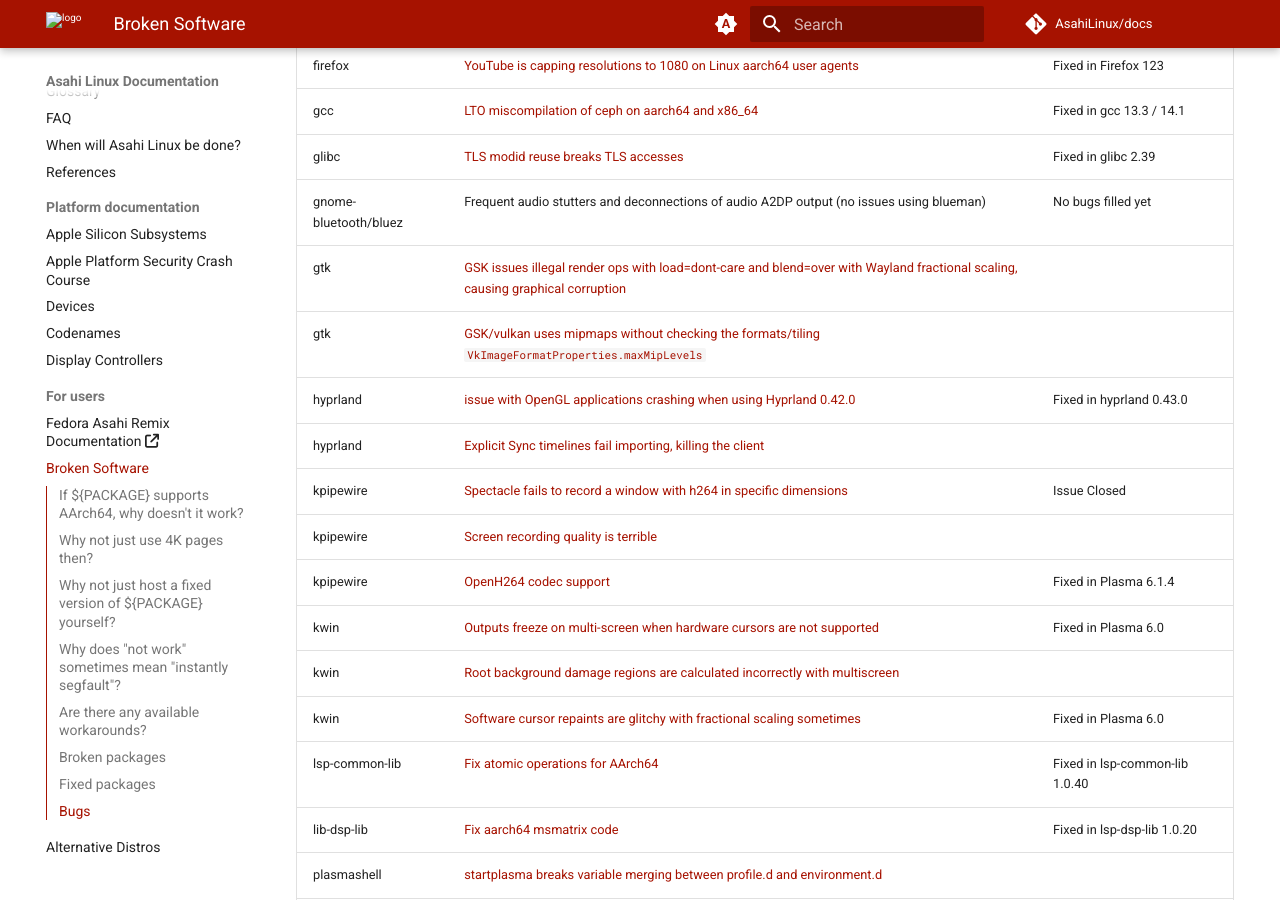
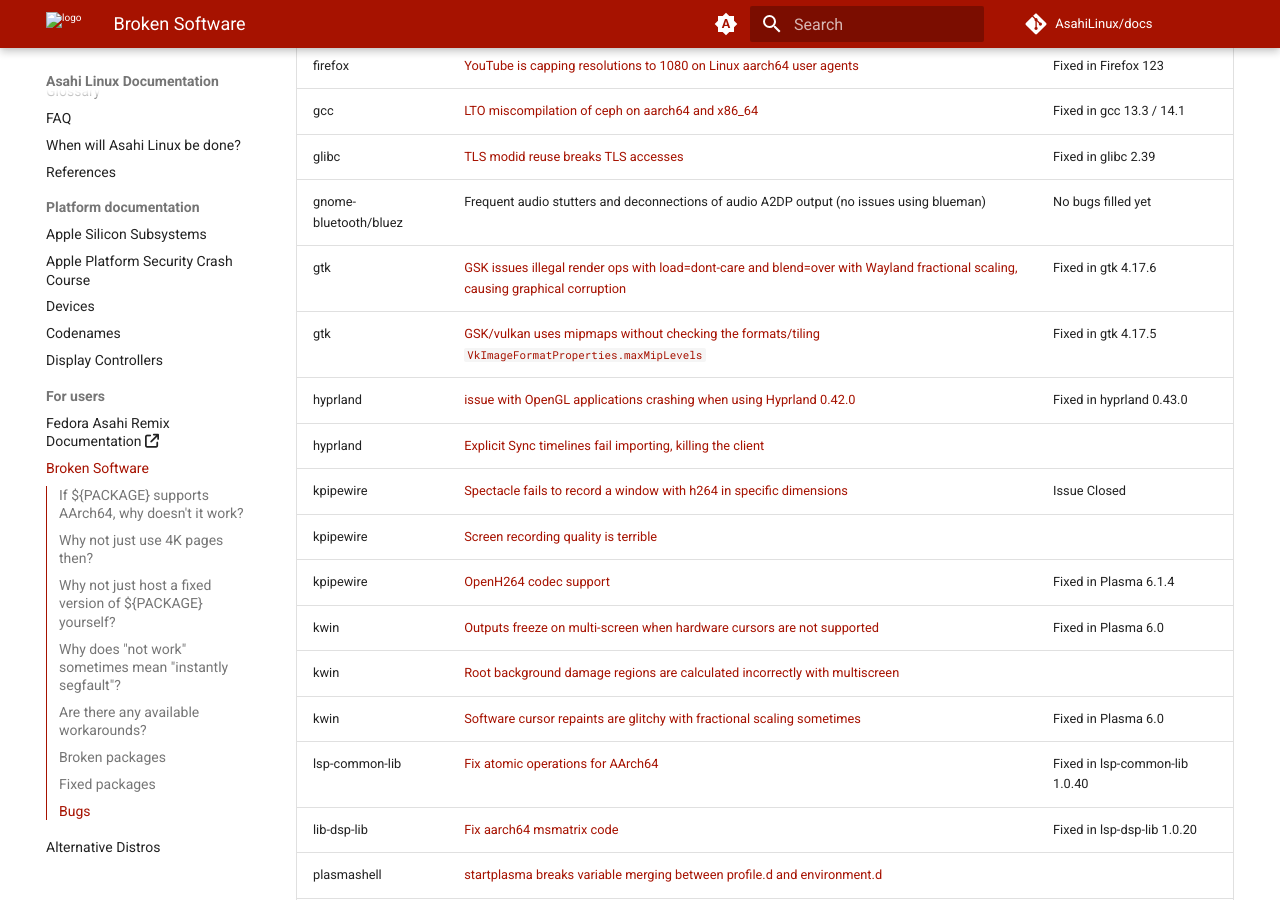
Before and after one commit to AsahiLinux/docs, an MkDocs documentation site: the page built from docs/sw/broken-software.md, in a window 1280 px wide and 900 px high, scrolled down 4394 px. Built offline with MkDocs 1.6.1 and Material for MkDocs 9.7.7, drawn with Linux system fonts in a browser that asks for light colours; comment, search, counter and statistics services are not loaded.

Commit message:
Recent gtk releases fixed several issues
Signed-off-by: Matthew Beermann <mbeerman@yahoo.com>

```diff
--- a/docs/sw/broken-software.md
+++ b/docs/sw/broken-software.md
@@ -147,8 +147,8 @@
 | gcc              | [LTO miscompilation of ceph on aarch64 and x86_64](https://gcc.gnu.org/bugzilla/show_bug.cgi?id=113359) | Fixed in gcc 13.3 / 14.1 |
 | glibc            | [TLS modid reuse breaks TLS accesses](https://bugzilla.redhat.com/show_bug.cgi?id=2251557) | Fixed in glibc 2.39 |
 | gnome-bluetooth/bluez | Frequent audio stutters and deconnections of audio A2DP output (no issues using blueman) | No bugs filled yet |
-| gtk              | [GSK issues illegal render ops with load=dont-care and blend=over with Wayland fractional scaling, causing graphical corruption](https://gitlab.gnome.org/GNOME/gtk/-/issues/7146) |
-| gtk              | [GSK/vulkan uses mipmaps without checking the formats/tiling `VkImageFormatProperties.maxMipLevels`](https://gitlab.gnome.org/GNOME/gtk/-/issues/7229) |
+| gtk              | [GSK issues illegal render ops with load=dont-care and blend=over with Wayland fractional scaling, causing graphical corruption](https://gitlab.gnome.org/GNOME/gtk/-/issues/7146) | Fixed in gtk 4.17.6 |
+| gtk              | [GSK/vulkan uses mipmaps without checking the formats/tiling `VkImageFormatProperties.maxMipLevels`](https://gitlab.gnome.org/GNOME/gtk/-/issues/7229) | Fixed in gtk 4.17.5 |
 | hyprland         | [issue with OpenGL applications crashing when using Hyprland 0.42.0](https://github.com/hyprwm/Hyprland/issues/7364) | Fixed in hyprland 0.43.0 |
 | hyprland         | [Explicit Sync timelines fail importing, killing the client](https://github.com/hyprwm/Hyprland/issues/8158) |
 | kpipewire        | [Spectacle fails to record a window with h264 in specific dimensions](https://bugs.kde.org/show_bug.cgi?id=475472) | Issue Closed |
```
